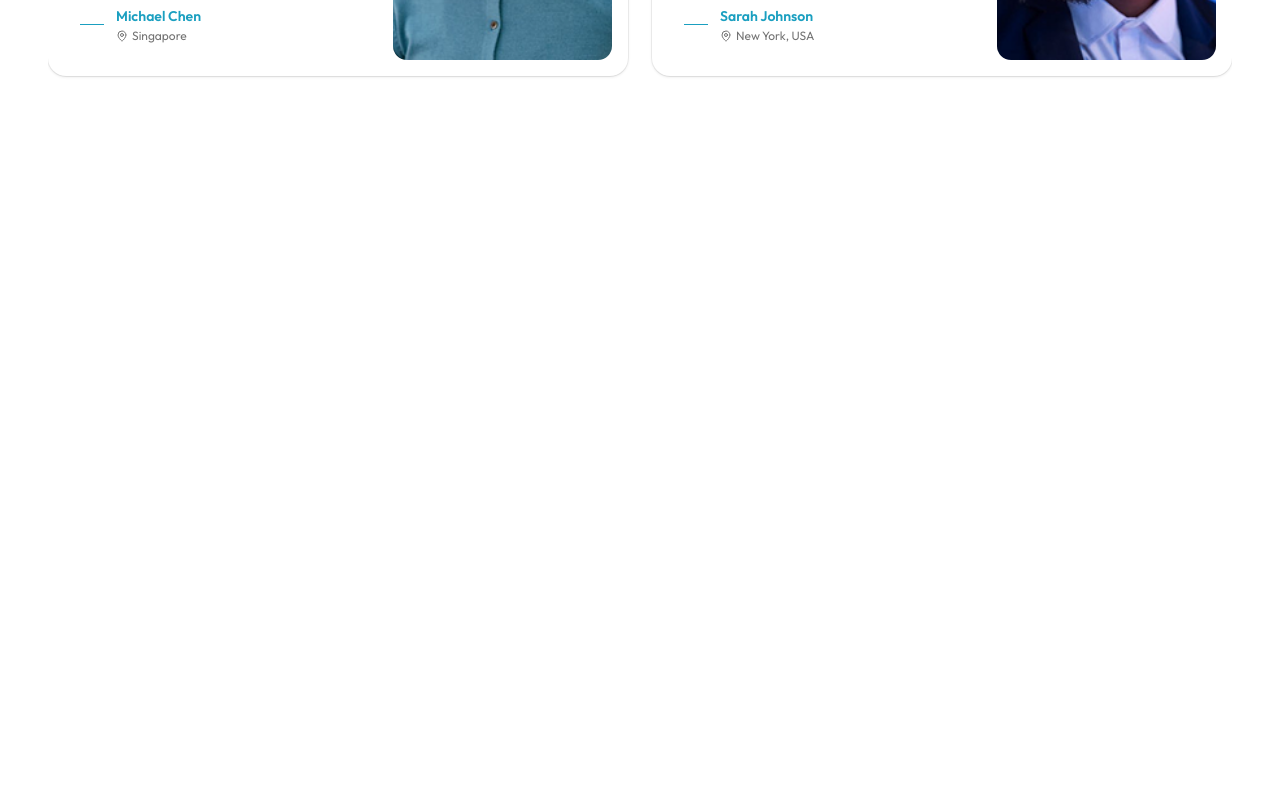
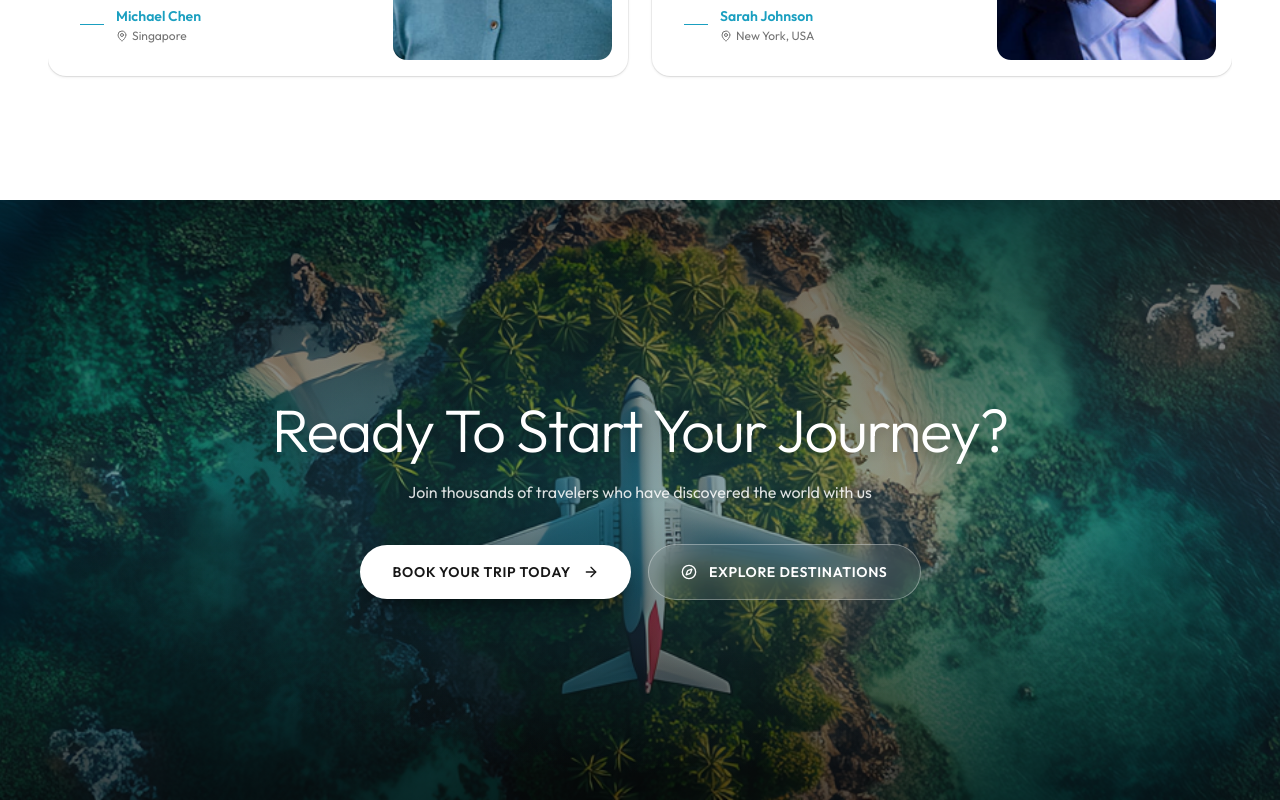
Before and after one commit to mehrabislam00/TripNest, a Next.js app: page / in a window 1280 px wide. Shown: the part 2918-3718 px from the top of the page. Before the commit the page ends 3118 px from the top, so only its background shows below. Built offline with nearby package versions, Linux system fonts and the light colour scheme.

Commit message:
feat: add CTA component and integrate it into the main page

```diff
--- a/app/page.tsx
+++ b/app/page.tsx
@@ -1,4 +1,5 @@
 import Banner from "@/components/Banner/banner";
+import CTA from "@/components/CTA/cta";
 import FeaturedDestinations from "@/components/Featured destinations/featuredDestinations";
 import Navbar from "@/components/Navbar/navbar";
 import Testimonials from "@/components/Testimonials/Testimonials";
@@ -13,6 +14,7 @@ export default function Page() {
       <FeaturedDestinations />
       <WhyChoose />
       <Testimonials />
+      <CTA />
     </main>
   )
 }
--- /dev/null
+++ b/components/CTA/cta.tsx
@@ -0,0 +1,69 @@
+import Image from "next/image"
+import Link from "next/link"
+import { ArrowRight, Compass } from "lucide-react"
+
+import { Button } from "@/components/ui/button"
+
+import ctaImage from "@/assets/CTA.png"
+
+type CTAProps = {
+  bookHref?: string
+  exploreHref?: string
+}
+
+export default function CTA({
+  bookHref = "#",
+  exploreHref = "#destinations",
+}: CTAProps) {
+  return (
+    <section className="group relative isolate flex min-h-[480px] w-full items-center justify-center overflow-hidden sm:min-h-[520px] lg:min-h-[600px]">
+      {/* Background image covers the whole section */}
+      <Image
+        src={ctaImage}
+        alt=""
+        aria-hidden
+        fill
+        placeholder="blur"
+        sizes="100vw"
+        className="-z-20 object-cover transition-transform duration-[1500ms] ease-out group-hover:scale-105"
+      />
+
+      {/* Overlays: contrast for text + subtle brand tint */}
+      <div className="absolute inset-0 -z-10 bg-gradient-to-b from-black/60 via-black/35 to-black/70" />
+      <div className="absolute inset-0 -z-10 bg-[radial-gradient(ellipse_at_center,rgba(26,159,192,0.22),transparent_65%)]" />
+
+      {/* Content */}
+      <div className="mx-auto flex max-w-4xl flex-col items-center px-6 py-20 text-center">
+        <h2 className="text-balance text-4xl font-light tracking-tight text-white drop-shadow-lg sm:text-5xl lg:text-6xl">
+          Ready To Start Your Journey?
+        </h2>
+
+        <p className="mt-5 max-w-xl text-pretty text-sm text-white/85 drop-shadow sm:text-base">
+          Join thousands of travelers who have discovered the world with us
+        </p>
+
+        <div className="mt-10 flex w-full flex-col items-center justify-center gap-4 sm:w-auto sm:flex-row">
+          <Button
+            variant="default"
+            size="lg"
+            render={<Link href={bookHref} />}
+            className="group/btn h-14 w-full gap-3 whitespace-nowrap rounded-full bg-white px-8 text-sm font-semibold uppercase tracking-wider text-neutral-900 shadow-xl shadow-black/30 transition-all duration-300 hover:-translate-y-1 hover:bg-[#1a9fc0] hover:text-white hover:shadow-2xl hover:shadow-[#1a9fc0]/50 active:translate-y-0 focus-visible:ring-4 focus-visible:ring-white/40 sm:w-auto"
+          >
+            Book Your Trip Today
+            <ArrowRight className="size-4 shrink-0 transition-transform duration-300 group-hover/btn:translate-x-1.5" />
+          </Button>
+
+          <Button
+            variant="outline"
+            size="lg"
+            render={<Link href={exploreHref} />}
+            className="group/btn h-14 w-full gap-3 whitespace-nowrap rounded-full border-white/40 bg-white/10 px-8 text-sm font-semibold uppercase tracking-wider text-white backdrop-blur-md transition-all duration-300 hover:-translate-y-1 hover:border-white hover:bg-white/20 hover:text-white active:translate-y-0 focus-visible:ring-4 focus-visible:ring-white/40 sm:w-auto"
+          >
+            <Compass className="size-4 shrink-0 transition-transform duration-500 group-hover/btn:rotate-45" />
+            Explore Destinations
+          </Button>
+        </div>
+      </div>
+    </section>
+  )
+}
```
